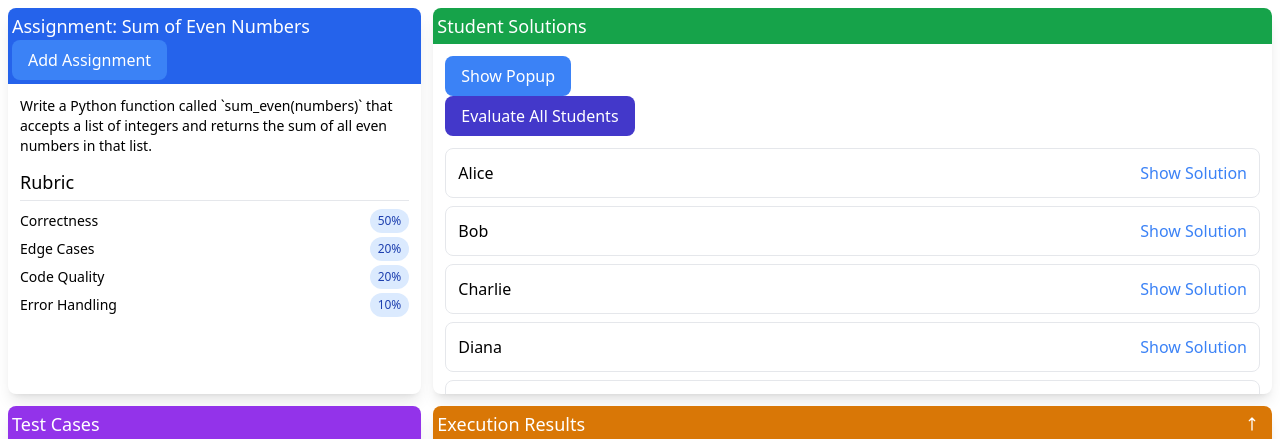
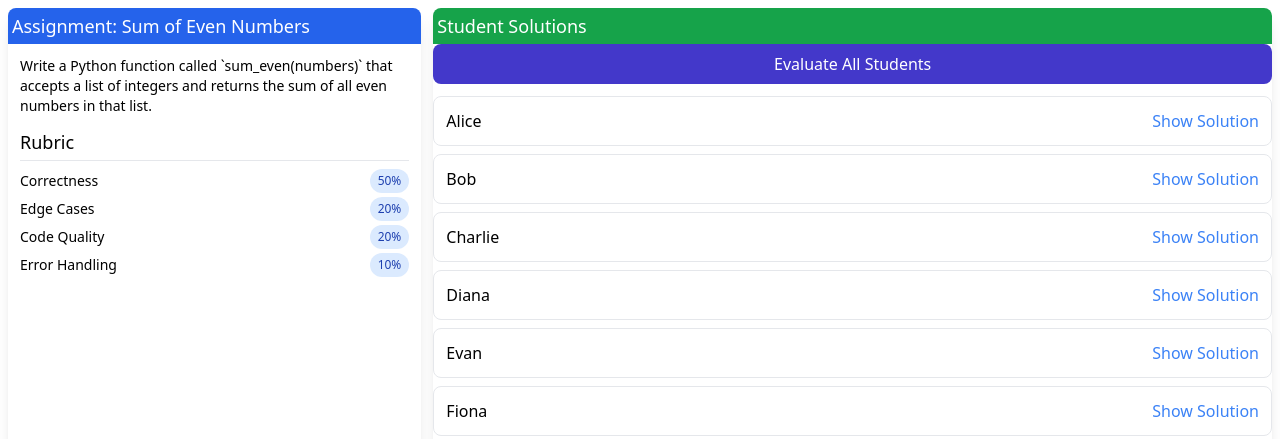
Before and after one commit to EyadAbouKer/grAIder, a Flask app: page /grading_dashboard in a window 1280 px wide. Shown: the part 56-495 px from the top of the page. Run offline with Flask 3, Linux system fonts and the light colour scheme; data comes from the database, SQL or seed files in the repository; some libraries are stand-ins or nearby versions.

Commit message:
Moved add assingment button to the main page

```diff
--- a/templates/grading_dashboard.html
+++ b/templates/grading_dashboard.html
@@ -10,24 +10,7 @@
     <div class="md:col-span-1 bg-white dark:bg-gray-800 rounded-lg shadow-lg transform hover:scale-102 transition-all duration-300 overflow-hidden">
       <div class="bg-blue-600 text-white p-1">
         <h2 class="text-lg font-medium">Assignment: {{ assignment.title }}</h2>
-        <button class="bg-blue-500 text-white py-2 px-4 rounded-lg" id="showPopupBtn">Add Assignment</button>
-        <!-- Overlay -->
-    <div class="fixed inset-0 bg-black bg-opacity-50 hidden" id="overlay"></div>
 
-    <!-- Popup -->
-    <div class="fixed inset-0 flex items-center justify-center hidden" id="popup">
-      <div class="bg-white p-6 rounded-lg shadow-lg max-w-sm w-full">
-        <h2 class="text-black font-semibold mb-4 text-black">Upload description</h2>
-        <form action="/upload_description" method="POST" enctype="multipart/form-data">
-          <div class="mb-4">
-            <label for="assignment_file" class="block text-sm font-medium text-gray-700">Upload description</label>
-            <input type="file" id="assignment_file" name="assignment_file" class="w-full px-3 py-2 border border-gray-300 rounded-lg" accept=".pdf" required />
-          </div>
-          <button type="submit" class="bg-green-500 text-white py-2 px-4 rounded-lg">Submit</button>
-        </form>
-        <button class="bg-red-500 text-white py-2 px-4 rounded-lg mt-4" id="closePopupBtn">Close</button>
-      </div>
-    </div>
       </div>
       <div class="p-3">
         <p class="mb-3 text-sm">{{ assignment.description }}</p>
@@ -51,24 +34,6 @@
         <h2 class="text-lg font-medium">Student Solutions</h2>
       </div>
 
-      <div class="p-3 overflow-y-auto flex-grow" style="max-height: 350px;">
-
-        <div>
-          <button class="bg-blue-500 text-white py-2 px-4 rounded-lg" id="showPopupBtn">Show Popup</button>
-
-          <!-- Overlay -->
-          <div class="fixed inset-0 bg-black bg-opacity-50 hidden" id="overlay"></div>
-
-          <!-- Popup -->
-          <div class="fixed inset-0 flex items-center justify-center hidden" id="popup">
-            <div class="bg-white p-6 rounded-lg shadow-lg max-w-sm w-full">
-              <h2 class="text-xl font-semibold mb-4">This is a popup!</h2>
-              <button class="bg-red-500 text-white py-2 px-4 rounded-lg" id="closePopupBtn">Close</button>
-            </div>
-          </div>
-        </div>
-
-
         <button class="mb-3 bg-indigo-700 hover:bg-indigo-800 text-white px-4 py-2 rounded-lg"
                 onclick="evaluateAllStudents()">
           Evaluate All Students
@@ -84,7 +49,7 @@
                 <span id="grade-{{ loop.index }}" class="ml-2 font-bold text-blue-600"></span>
               </h4>
               <button class="text-blue-500 hover:text-blue-700 hover:underline focus:outline-none transition-colors duration-300"
-                      onclick="toggleCode('student-{{ loop.index }}', this, '{{ student.name }}', {{ loop.index }})">
+                      onclick="toggleCode('student-{{ loop.index }}', this, '{{ student.name }}', '{{ loop.index }}')">
                 Show Solution
               </button>
             </div>
@@ -146,33 +111,6 @@
     </div>
   </div>
 </div>
-<script>
-  // Get elements
-  const showPopupBtn = document.getElementById('showPopupBtn');
-  const closePopupBtn = document.getElementById('closePopupBtn');
-  const popup = document.getElementById('popup');
-  const overlay = document.getElementById('overlay');
-
-  // Show popup when button is clicked
-  showPopupBtn.addEventListener('click', () => {
-    console.log("Show Popup Button Clicked");
-    popup.classList.remove('hidden');
-    overlay.classList.remove('hidden');
-  });
-
-  // Close popup when close button or overlay is clicked
-  closePopupBtn.addEventListener('click', () => {
-    console.log("Close Popup Button Clicked");
-    popup.classList.add('hidden');
-    overlay.classList.add('hidden');
-  });
-
-  overlay.addEventListener('click', () => {
-    console.log("Overlay Clicked");
-    popup.classList.add('hidden');
-    overlay.classList.add('hidden');
-  });
-</script>
 
 <script>
   let isResizing = false;
@@ -543,25 +481,7 @@
     }
   }
 
-  const showPopupBtn = document.getElementById('showPopupBtn');
-  const closePopupBtn = document.getElementById('closePopupBtn');
-  const popup = document.getElementById('popup');
-  const overlay = document.getElementById('overlay');
 
-  showPopupBtn.addEventListener('click', () => {
-    popup.classList.remove('hidden');
-    overlay.classList.remove('hidden');
-  });
-
-  closePopupBtn.addEventListener('click', () => {
-    popup.classList.add('hidden');
-    overlay.classList.add('hidden');
-  });
-
-  overlay.addEventListener('click', () => {
-    popup.classList.add('hidden');
-    overlay.classList.add('hidden');
-  });
 
 </script>
 
```
Also changed, not shown: templates/index.html (+46 -0 lines).
